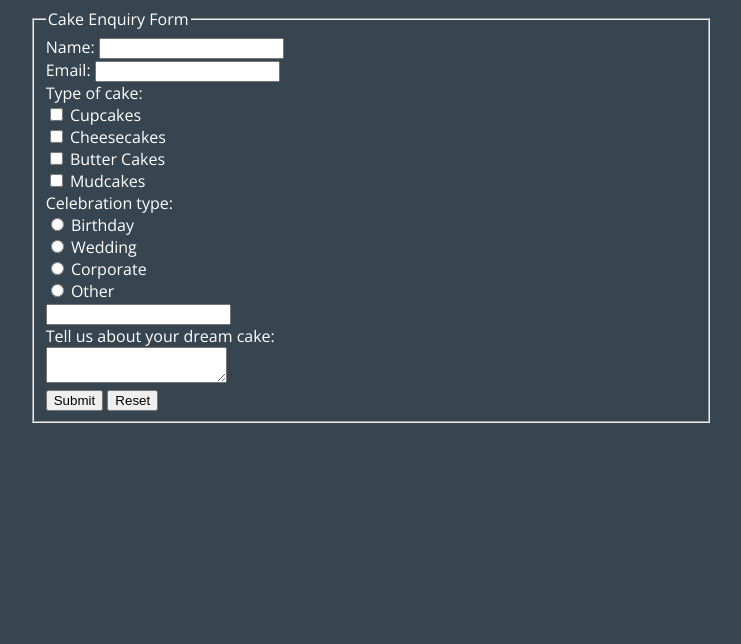
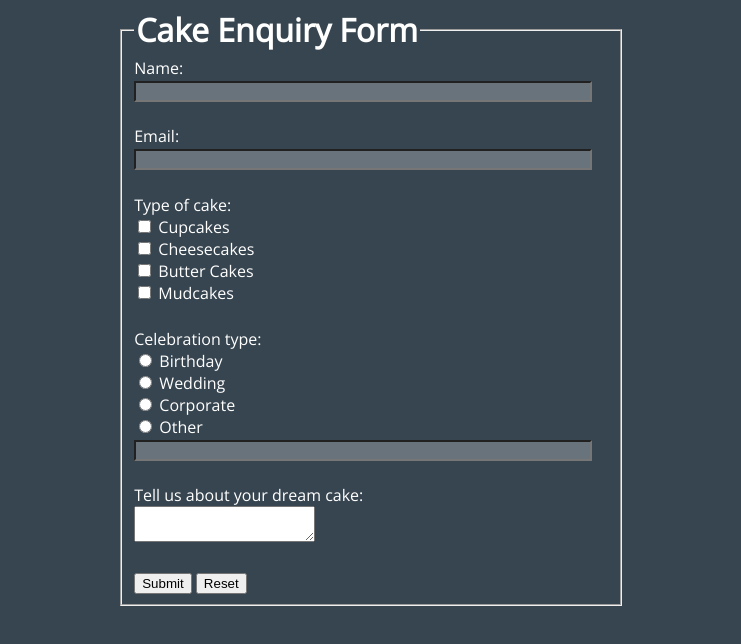
Before and after one commit to lukes611/uttest, a plain HTML site: page client/index.html in a window 1280 px wide. Shown: the whole page, without its empty margins (269-1010 px from the left). Drawn offline with nearby package versions, Linux system fonts and the light colour scheme.

Commit message:
finished sass styling

```diff
--- a/client/index.html
+++ b/client/index.html
@@ -16,22 +16,22 @@
 
         <form>
             <fieldset>
-                <legend>Cake Enquiry Form</legend>
+                <legend class="formHeader">Cake Enquiry Form</legend>
 
                 <!-- Name: -->
-                <div>
-                    <label for="name">Name: </label>
-                    <input required aria-required="true" id="name" name="name" aria-describedby="name-format">
+                <div class="formSubsection">
+                    <label for="name">Name: </label><br>
+                    <input class="inputTestClass" required aria-required="true" id="name" name="name" aria-describedby="name-format">
                 </div>
 
                  <!-- Email: -->
-                <div>
-                    <label for="email">Email: </label>
-                    <input required aria-required="true" id="email" name="email">
+                <div class="formSubsection">
+                    <label for="email">Email: </label><br>
+                    <input class="inputTestClass" required aria-required="true" id="email" name="email">
                 </div>
 
                  <!-- Type of cake: -->
-                <div>
+                <div class="formSubsection">
                     <label for="typeOfCake">Type of cake: </label><br>
                     <input type="checkbox" name="typeOfCake" value="cupcakes"> Cupcakes<br>
                     <input type="checkbox" name="typeOfCake" value="cheesecakes"> Cheesecakes<br>
@@ -40,20 +40,17 @@
                 </div>
 
                 <!-- Celebration type: -->
-                <div>
+                <div class="formSubsection">
                     <label for="celebrationType">Celebration type: </label><br>
                     <input type="radio" name="celebrationType" value="birthday"> Birthday<br>
                     <input type="radio" name="celebrationType" value="wedding"> Wedding<br>
                     <input type="radio" name="celebrationType" value="corporate"> Corporate<br>
                     <input type="radio" name="celebrationType" value="other"> Other<br>
-                </div>
-                <!-- other description -->
-                <div>
-                    <input id="otherDescription" name="otherDescription" type="text">
+                    <input class="inputTestClass" id="otherDescription" name="otherDescription" type="text">
                 </div>
 
                 <!-- 'Tell us about your dream cake' input -->
-                <div>
+                <div class="formSubsection">
                     <label for="tellUs">Tell us about your dream cake: </label><br>
                     <textarea id="tellUs" class="text" name="tellUs"></textarea>
                 </div>
--- a/scss/index.sass
+++ b/scss/index.sass
@@ -5,6 +5,16 @@ body
     color : white
 
 form
-    width : 54%
+    width : 40%
     margin-left : auto
     margin-right : auto
+
+    .inputTestClass
+        background-color : rgb(105, 115, 124)
+        width : 95%
+        margin-left : 0
+    .formSubsection
+        margin-bottom : 5%
+.formHeader
+    font-size : 200%
+    font-weight : bold
```
Also changed, not shown: client/css/index.css, 1 other file.
